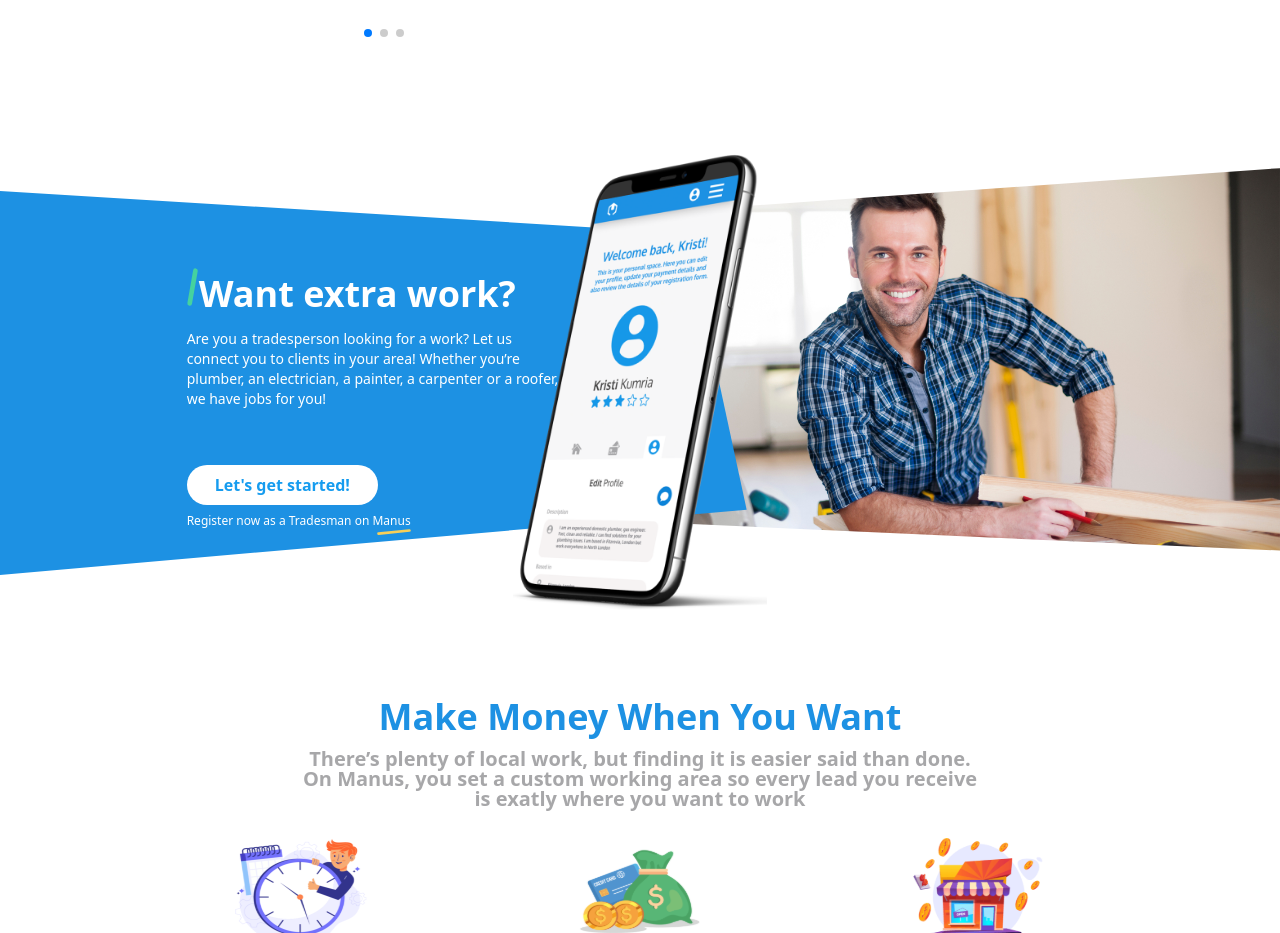
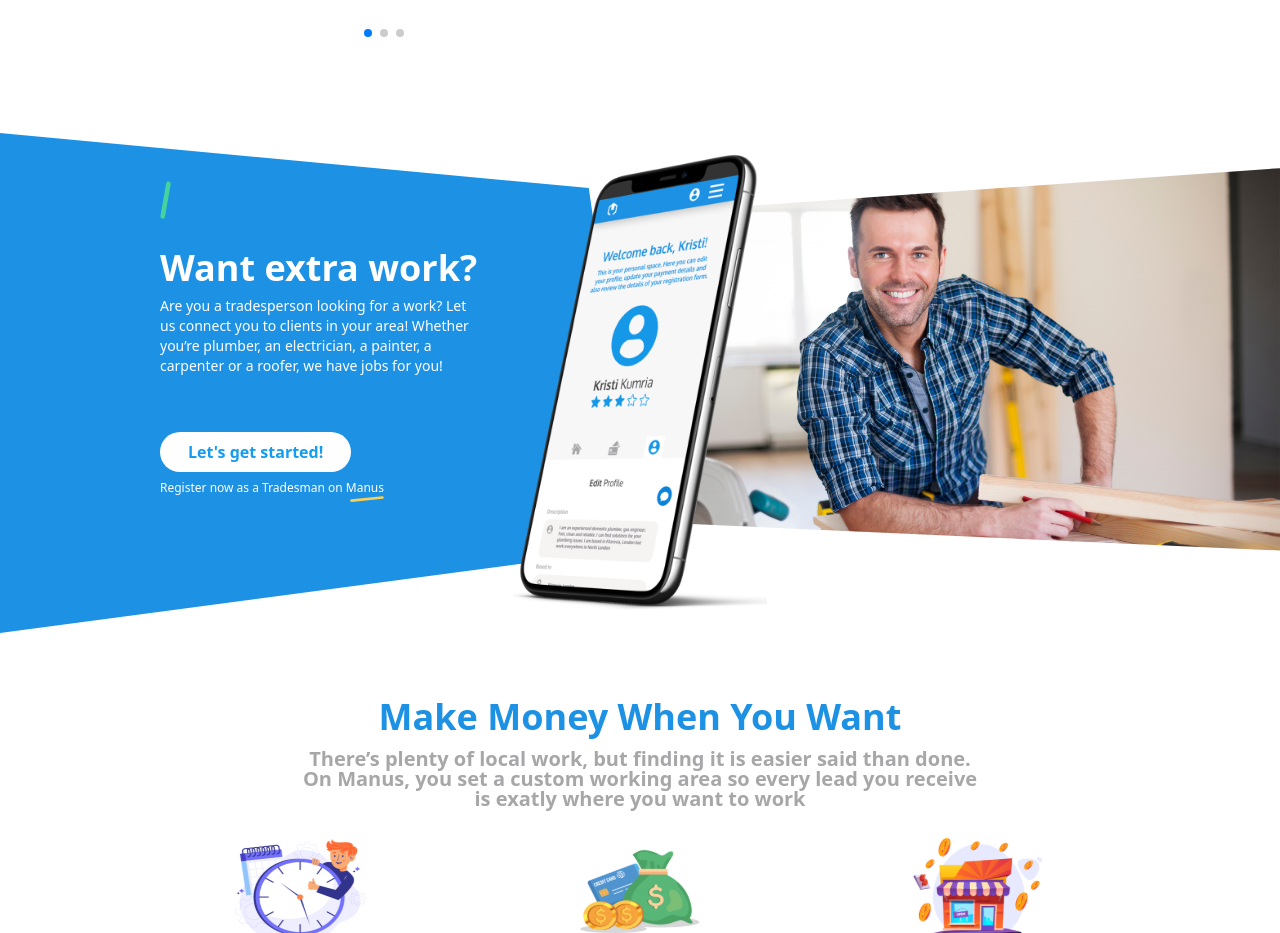
Before and after one commit to RubinVelcani/manus-app, a React (Create React App) app: page / in a window 1280 px wide. Shown: the part 1920-2853 px from the top of the page. Built offline with nearby package versions, Linux system fonts and the light colour scheme.

Commit message:
'in the proccess of eleminating css'

```diff
--- a/package.json
+++ b/package.json
@@ -10,6 +10,7 @@
     "node-sass": "^5.0.0",
     "react": "^17.0.2",
     "react-dom": "^17.0.2",
+    "react-hook-form": "^7.4.0",
     "react-responsive-carousel": "^3.2.18",
     "react-router-dom": "^5.2.0",
     "react-scripts": "4.0.3",
--- a/src/components/desktopVersion/DesktopHome.js
+++ b/src/components/desktopVersion/DesktopHome.js
@@ -91,9 +91,12 @@ const DesktopHome = () => {
                         </div>
                     </div>
                     <div className='w-full flex flex-row items-center mt-20'>
-                        <div className='w-7/12 z-50 absolute flex flex-col items-center text-white text-center bg-mediumBlue h-96 pt-12' style={{ clipPath: "polygon(0 0, 92% 11%, 100% 83%, 0 100%)" }}>
+                        <div className='w-1/2 h-sideway-phone z-30 absolute flex flex-col items-center text-white text-center bg-mediumBlue h-96 pt-12' style={{ clipPath: "polygon(0 0, 92% 11%, 100% 83%, 0 100%)" }}>
                             <div className='w-1/2 flex flex-col text-left'>
-                                <h1 className={style.diagonalGreen}>Want extra work?</h1>
+                                <div className=''>
+                                    <img src={images['smallGreenDiagonalLine.svg'].default} />
+                                    <h1 className='text-4xl font-semibold mb-2 mt-7 mr-auto'>Want extra work?</h1>
+                                </div>
                                 <p className='mb-5 text-sm leading-5 font-medium lg:mb-14'>
                                     Are you a tradesperson looking for a work?
                                     Let us connect you to clients in your area!
@@ -107,7 +110,7 @@ const DesktopHome = () => {
                                 </div>
                             </div>
                         </div>
-                        <img className={style.sidewayPhone} src={images['sidewayPhone.png'].default} />
+                        <img className='h-sideway-phone z-40 mx-auto' src={images['sidewayPhone.png'].default} />
                         <img className={style.smilerImageDesktop} src={images['smiler.jpg'].default} />
                     </div>
                     <div className='relative flex flex-col w-4/5 items-center text-center mx-auto mt-16'>
--- a/src/components/desktopVersion/DesktopStyle.module.css
+++ b/src/components/desktopVersion/DesktopStyle.module.css
@@ -1,21 +1,3 @@
-.diagonalGreen {
-    margin-right: auto;
-    font-size: 2.25rem;
-    font-weight: 600;
-    margin-bottom: 0.5rem;
-    margin-top: 1.75rem;
-}
-
-.diagonalGreen::before {
-    content: url('../../lines/smallGreenDiagonalLine.svg');
-}
-
-.sidewayPhone {
-    margin: 0 auto;
-    height: 500px;
-    z-index: 200;
-}
-
 .smilerImageDesktop {
     width: 52%;
     max-height: 480px;
--- a/tailwind.config.js
+++ b/tailwind.config.js
@@ -24,6 +24,9 @@ module.exports = {
     fontFamily: {
       'mainFont': 'Oxygen, sans-serif'
     },
+    height: {
+      'sideway-phone': '31.25rem'
+    },
     extend: {
       fontSize: {
         'xxs': '0.625rem'
```
Also changed, not shown: 1 other file (tests, documents, lock files or other folders).
